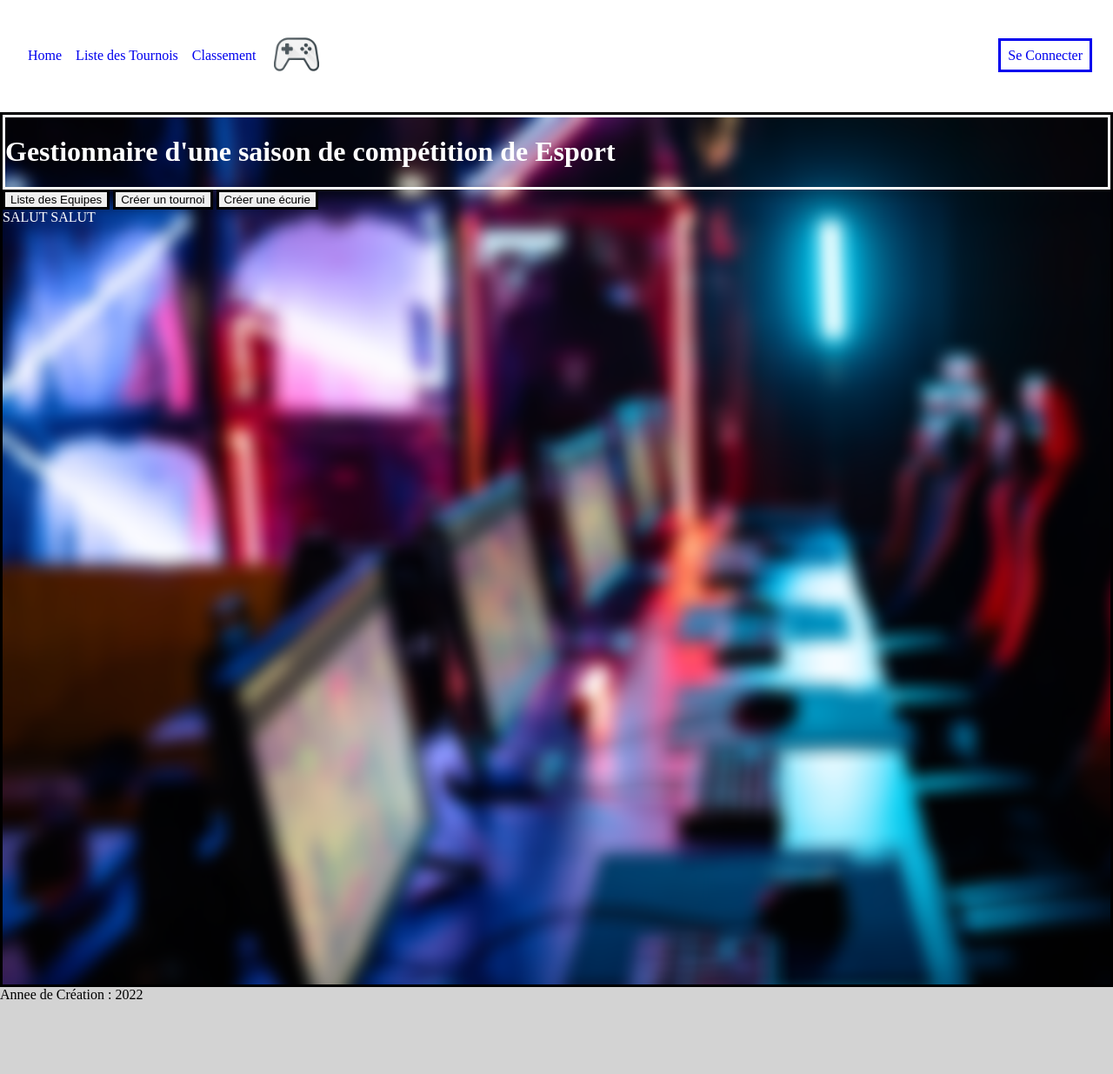
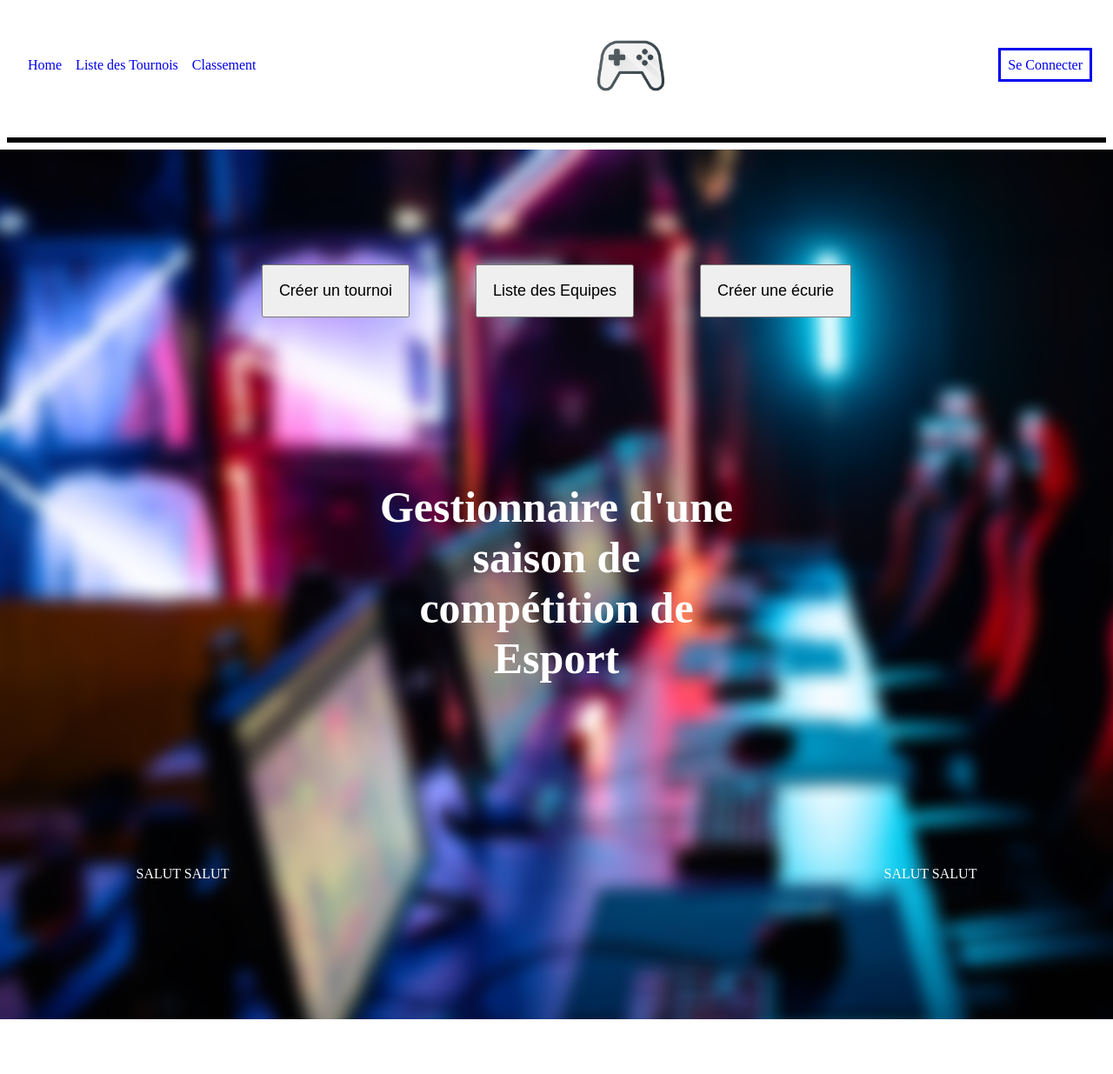
Before and after one commit to FabioBnt/SAE-ESPORT, a PHP site: page /Accueil.html in a window 1280 px wide. Shown: the whole page at 87% size. After the commit the page ends 1172 px from the top, so only its background shows below. Run offline with PHP 8.4, Linux system fonts and the light colour scheme.

Commit message:
changement accueil

```diff
--- a/Accueil.html
+++ b/Accueil.html
@@ -29,29 +29,30 @@
         </div>
     </header>
 
+    <div class="vide">
+    </div>
+
     <main>
+        <div class="accueilmain">
             <div class="titre">
                 <h1> Gestionnaire d'une saison de compétition de Esport </h1>
             </div>
-        <div>
-            <button class="buttonEcurie" type="button"> Liste des Equipes </button>
-            <button class="buttonAdmin" type="button"> Créer un tournoi </button>
-            <button class="buttonAdmin" type="button"> Créer une écurie </button>
+            <div id="divbutton">
+                <button class="buttonM" type="button"> Créer un tournoi </button>
+                <button class="buttonM" type="button"> Liste des Equipes </button>
+                <button class="buttonM" type="button"> Créer une écurie </button>
             </div>
-        <div class="paragraphe">
+            <div id="paragraphe">
                 <p>
                     SALUT SALUT
                 </p>
             </div>
-    </main>
-
-    <footer>
-        <div class="paragraphefooter">
+            <div id="paragraphe2">
                 <p>
-                Annee de Création : 2022
+                    SALUT SALUT
                 </p>
             </div>
-    </footer>
-
+        </div>
+    </main>
 </body>
 </html>
--- a/style.css
+++ b/style.css
@@ -1,7 +1,12 @@
 /*BODY*/
 body{
     margin:0;
-    background: lightslategrey;
+}
+
+.vide{
+    border:solid;
+    margin:0.5em;
+    background: transparent;
 }
 
 /*HEADER MENU*/
@@ -19,14 +24,22 @@ header,a{
     text-decoration: none;
     backface-visibility: hidden;
     padding: 0.5em;
-}
-
-img{
-    width:10%;
+    font-size: 16px;
 }
 
 .menucenter{
     padding:0.8em;
+    display: block;
+    margin-left: auto;
+    margin-right: auto;
+}
+
+.logo{
+    display: block;
+    margin-left: auto;
+    margin-right: auto;
+    max-width: 15%;
+    max-height: 15%;
 }
 
 .Menu{
@@ -68,37 +81,54 @@ img{
 }
 
 /*MAIN*/
+
 main{
-    display: block;
     height: 1000px;
-    border:solid;
     background-image:url("/img/fondecran.jpg");
 }
 
-.titre{
-    border:solid;
-    color: white;
+.accueilmain{
+    display:grid;
+    gap:10px;
+    grid-auto-rows:325px;
+    grid-template-columns: repeat(3, 1fr);
 }
 
-.buttonAdmin{
-    border:solid;
+.titre{
+    grid-column: 2;
+    grid-row: 2;
+    color: white;
+    margin-top: auto;
+    margin-bottom: auto;
 }
 
-.buttonEcurie{
-    border:solid;
+h1{
+    text-align: center;
+    font-size: 50px;
 }
 
-.paragraphe{
-    color: white;
+#divbutton{
+    grid-column: 1/4;
+    grid-row: 1;
+    margin: auto;
 }
 
-/*FOOTER*/
-footer {
-    left: 0;
-    height: 100px;
-    background-color:lightgray;
+#paragraphe{
+    color: white;
+    grid-column: 1;
+    grid-row: 3;
+    margin:auto;
 }
 
-.paragraphefooter,p{
-    margin:0;
+#paragraphe2{
+    color: white;
+    grid-column: 3;
+    grid-row: 3;
+    margin: auto;
 }
+
+.buttonM{
+    padding:1em;
+    margin:2em;
+    font-size: 18px;
+}
```
Lines whose indentation alone changed are shown as unchanged.
